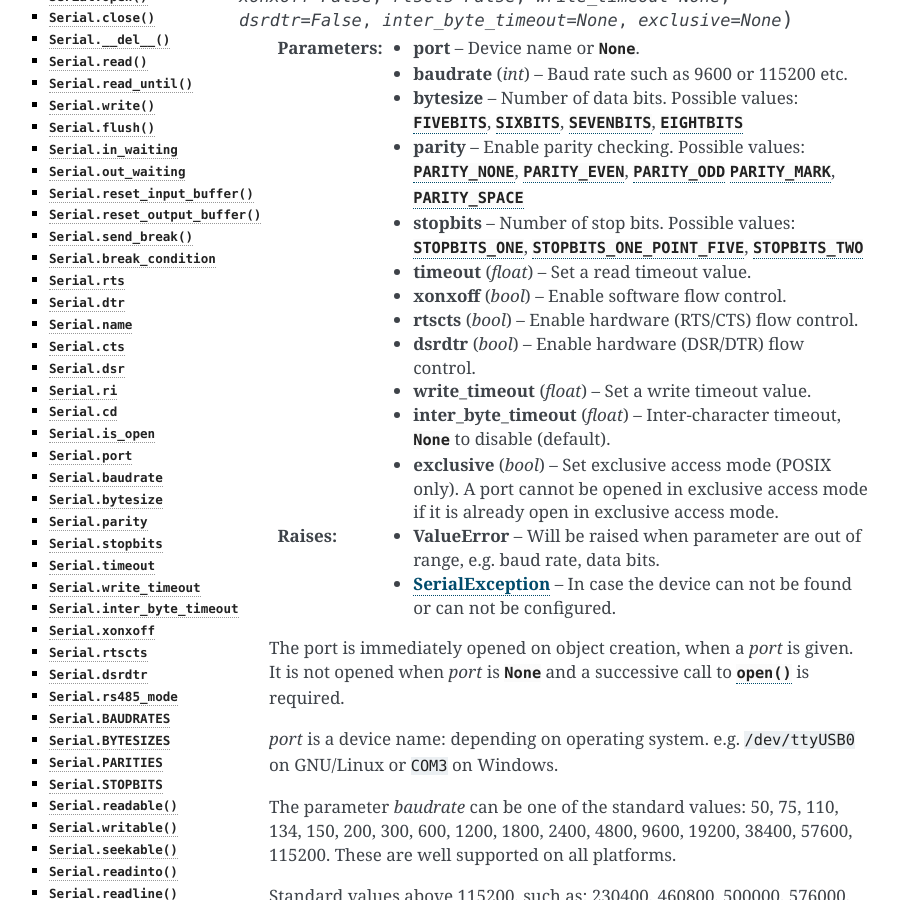
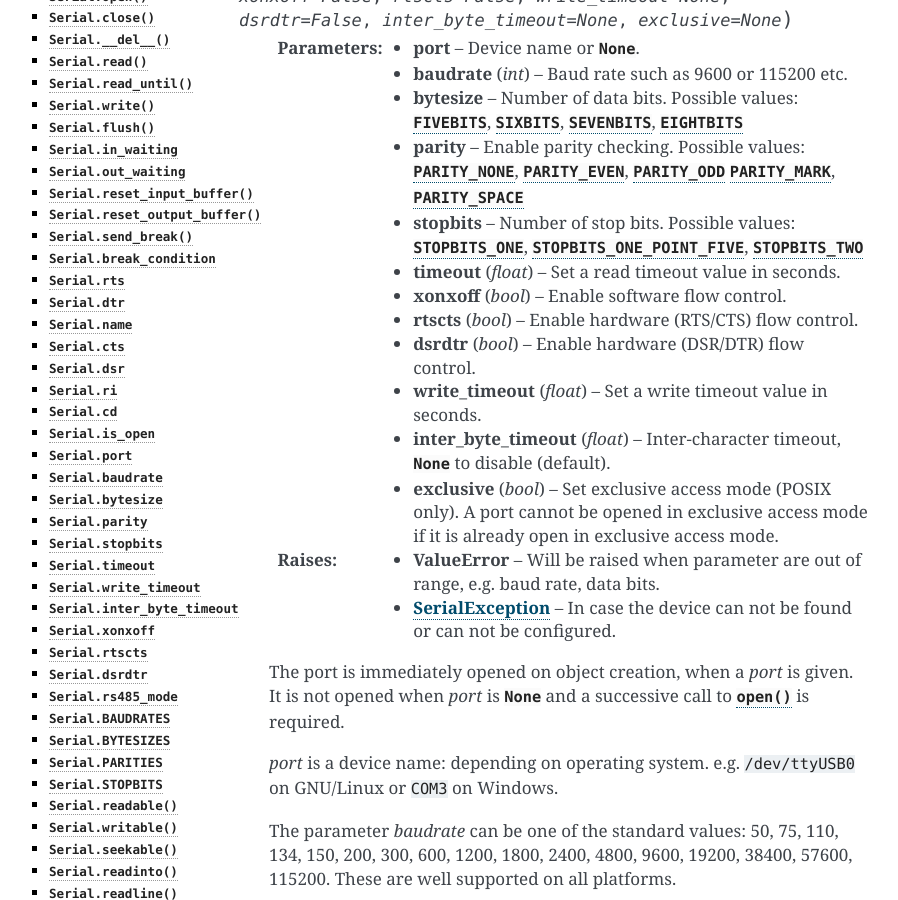
Before and after one commit to pyserial/pyserial, a Sphinx documentation site: the page built from documentation/pyserial_api.rst, in a window 1280 px wide and 900 px high, scrolled down 320 px. Shown: the whole window, without its empty margins (211-1109 px from the left). Built offline with Sphinx 7.4.7, drawn with Linux system fonts in a browser that asks for light colours; some of the changed text lies outside the part shown.

Commit message:
docs: mention "seconds" in "send_break" and "__init__" docs
fixes #397

```diff
--- a/documentation/pyserial_api.rst
+++ b/documentation/pyserial_api.rst
@@ -36,7 +36,7 @@
             :const:`STOPBITS_TWO`
 
         :param float timeout:
-            Set a read timeout value.
+            Set a read timeout value in seconds.
 
         :param bool xonxoff:
             Enable software flow control.
@@ -48,7 +48,7 @@
             Enable hardware (DSR/DTR) flow control.
 
         :param float write_timeout:
-            Set a write timeout value.
+            Set a write timeout value in seconds.
 
         :param float inter_byte_timeout:
             Inter-character timeout, :const:`None` to disable (default).
@@ -237,7 +237,7 @@
 
     .. method:: send_break(duration=0.25)
 
-        :param float duration: Time to activate the BREAK condition.
+        :param float duration: Time in seconds, to activate the BREAK condition.
 
         Send break condition. Timed, returns to idle state after given
         duration.
```
